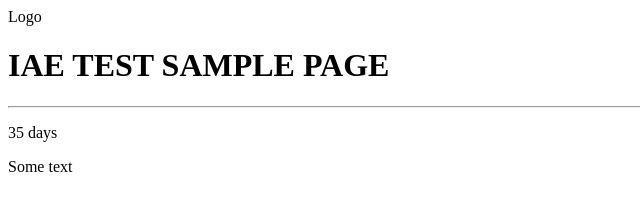
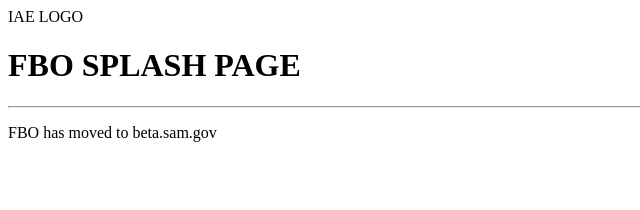
Before and after one commit to alitalib-gsa/FEDERALIST-TEST, a plain HTML site: page index.html in a window 1280 px wide. Shown: the whole page, without its empty margins (0-640 px from the left). Drawn offline with Linux system fonts and the light colour scheme.

Commit message:
Add files via upload

```diff
--- a/index.html
+++ b/index.html
@@ -1,13 +1,12 @@
 <div class="bgimg">
   <div class="topleft">
-    <p>Logo</p>
+    <p>IAE LOGO </p>
   </div>
   <div class="middle">
-    <h1>IAE TEST SAMPLE PAGE </h1>
+    <h1>FBO SPLASH PAGE </h1>
     <hr>
-    <p>35 days</p>
   </div>
   <div class="bottomleft">
-    <p>Some text</p>
+    <p>FBO has moved to beta.sam.gov</p>
   </div>
 </div>
```
